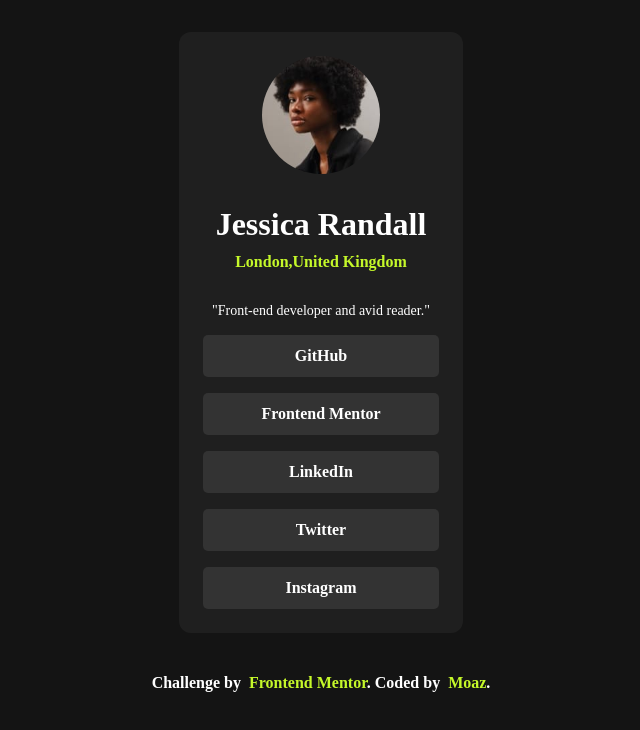
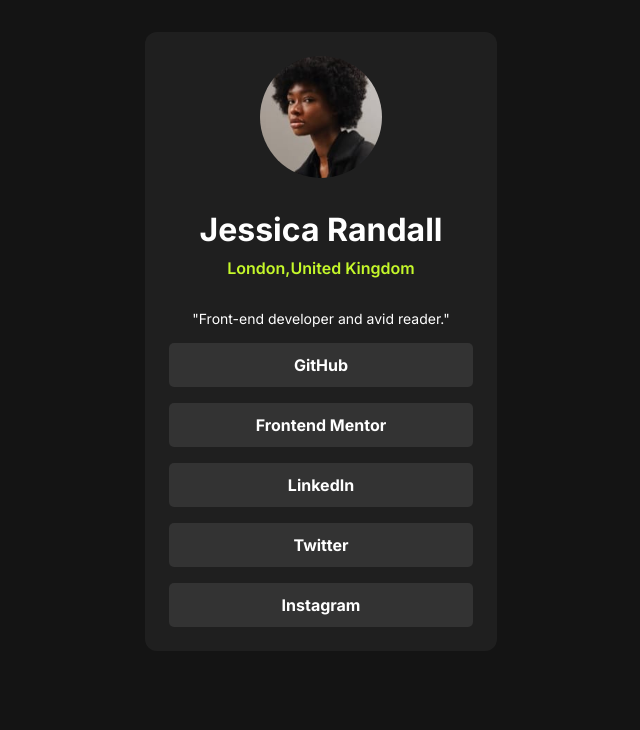
Before and after one commit to moaz-shamim/git-test, a plain HTML site: page social-links-profile-main/social-links-profile-main/index.html in a window 1280 px wide. Shown: the whole page, without its empty margins (319-959 px from the left). Drawn offline with Linux system fonts and the light colour scheme.

Commit message:
challenge completed

```diff
--- a/social-links-profile-main/social-links-profile-main/index.html
+++ b/social-links-profile-main/social-links-profile-main/index.html
@@ -51,11 +51,11 @@
       </section>
     </main>
 
-    <footer class="attribution">
+    <!-- <footer class="attribution">
       Challenge by&nbsp;
       <a href="https://www.frontendmentor.io?ref=challenge" target="_blank"
         >Frontend Mentor</a
       >. Coded by &nbsp<a href="https://github.com/moaz-shamim">Moaz</a>.
-    </footer>
+    </footer> -->
   </body>
 </html>
--- a/social-links-profile-main/social-links-profile-main/styles.css
+++ b/social-links-profile-main/social-links-profile-main/styles.css
@@ -1,3 +1,5 @@
+@import url('https://fonts.googleapis.com/css2?family=Figtree:ital,wght@0,300..900;1,300..900&family=Inter:ital,opsz,wght@0,14..32,100..900;1,14..32,100..900&display=swap');
+
 * {
   box-sizing: border-box;
   margin: 0;
@@ -37,10 +39,11 @@ body {
   justify-content: center;
   align-items: center;
   background-color: var(--Grey900);
+  padding: 2rem;
+  font-family: 'Inter';
 }
 
 main {
-  padding: 2rem;
   display: flex;
   flex-direction: column;
   justify-content: center;
@@ -52,7 +55,7 @@ main {
   flex-direction: column;
   justify-content: center;
   align-items: center;
-  max-width: 20rem;
+  width: 22rem;
   background-color: var(--Grey800);
   padding: 1.5rem;
   border-radius: 12px;
@@ -60,7 +63,7 @@ main {
 
 img {
   border-radius: 100%;
-  width: 50%;
+  width: 40%;
 }
 
 nav {
```
